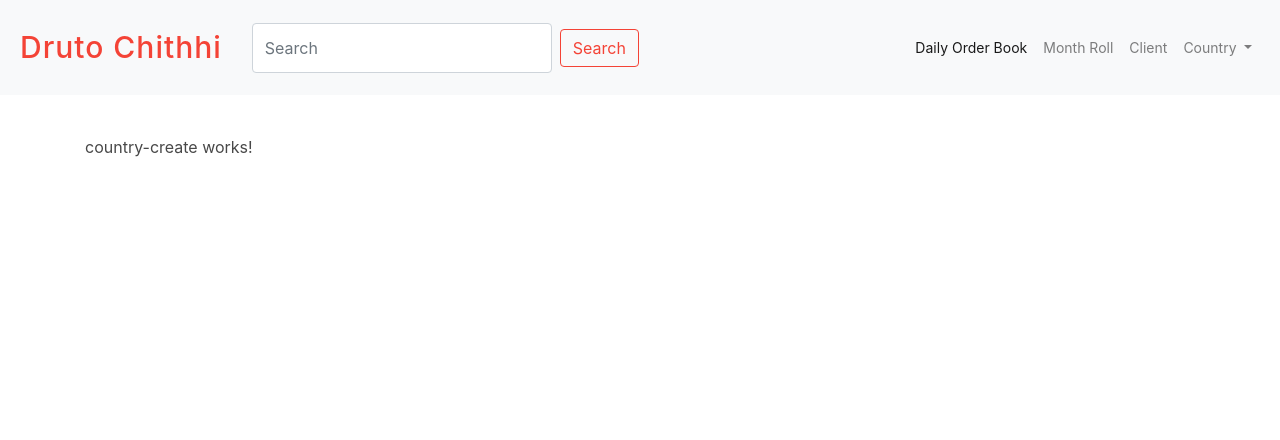
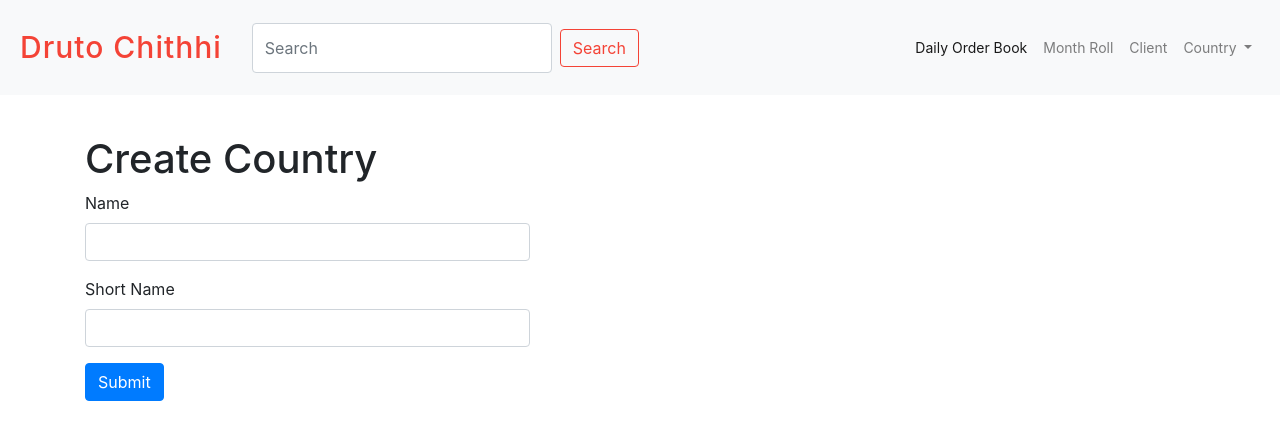
Before and after one commit to paawak/sandbox, an Angular app in the folder clojure/druto-chithhi/druto-chithhi-ui/: page /country/new in a window 1280 px wide. Shown: the top 440 px of the page. Built offline with nearby package versions, Linux system fonts and the light colour scheme.

Commit message:
html for add country

```diff
--- a/clojure/druto-chithhi/druto-chithhi-ui/src/app/country/country-create/country-create.component.html
+++ b/clojure/druto-chithhi/druto-chithhi-ui/src/app/country/country-create/country-create.component.html
@@ -1,3 +1,26 @@
-<p>
-  country-create works!
-</p>
+<section id="newCountry">
+  <div class="bwm-form">
+    <div class="row">
+      <div class="col-md-5">
+        <h1 class="page-title">Create Country</h1>
+        <form>
+          <div class="form-group">
+            <label for="title">Name</label>
+            <input type="text"
+                   class="form-control"
+                   id="title">
+          </div>
+
+          <div class="form-group">
+            <label for="city">Short Name</label>
+            <input type="text"
+                   class="form-control"
+                   id="city">
+          </div>
+
+          <button type="submit" class="btn btn-primary">Submit</button>
+        </form>
+      </div>
+    </div>
+  </div>
+</section>
```
